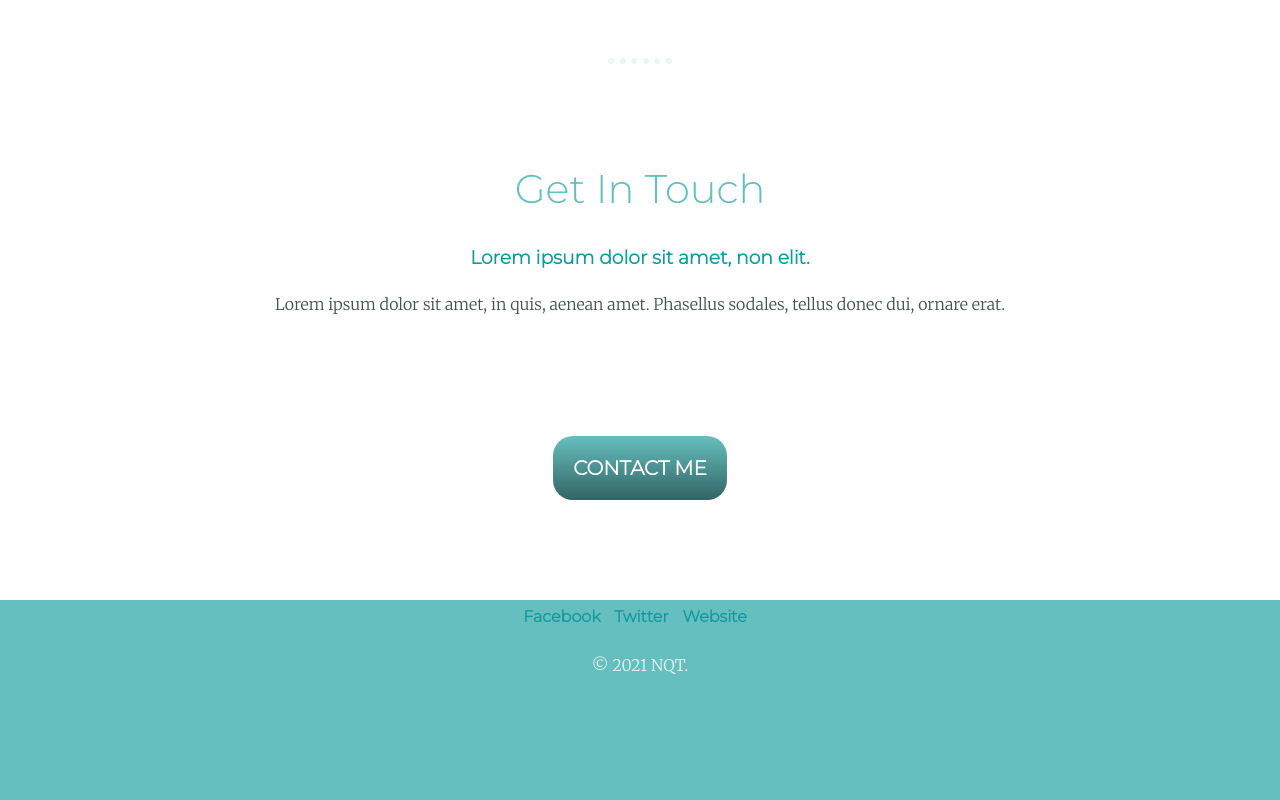
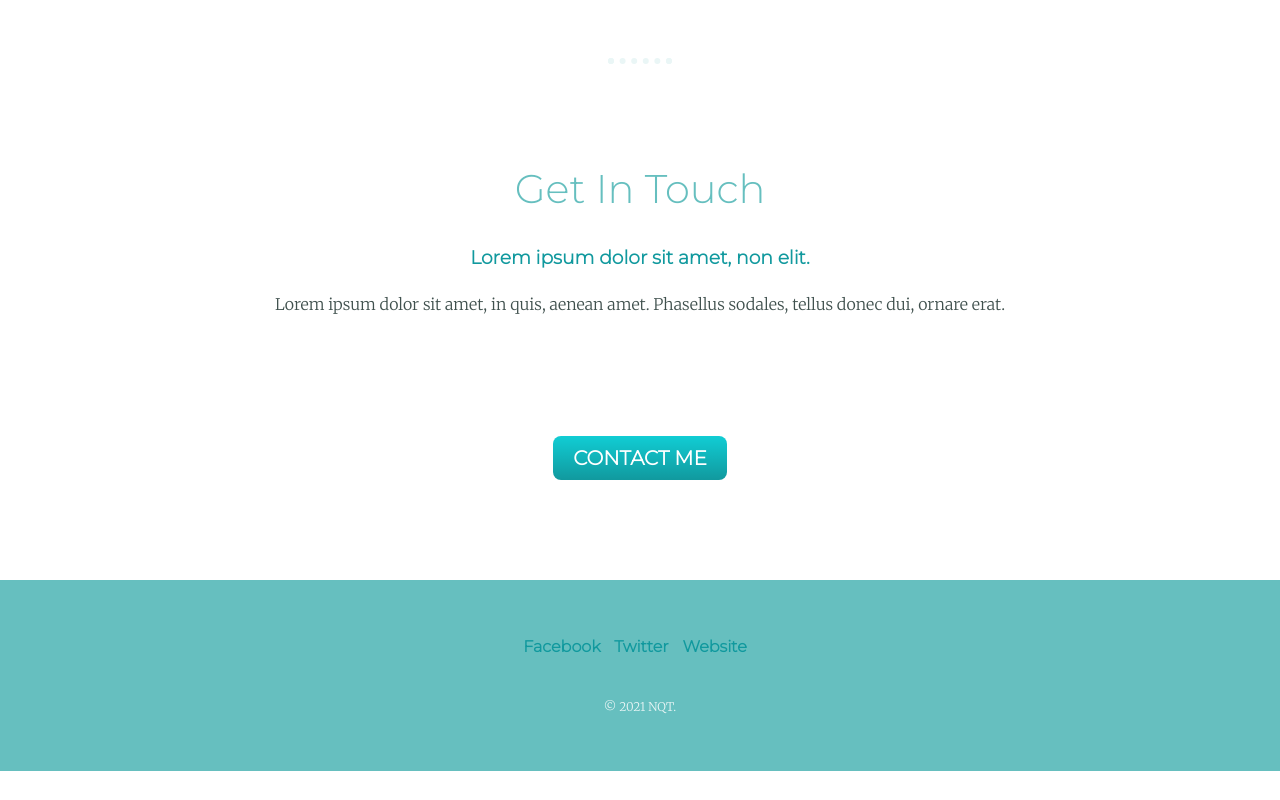
Before and after one commit to qtuan0802/CV, a plain HTML site: page index.html in a window 1280 px wide. Shown: the part 1972-2772 px from the top of the page. After the commit the page ends 2743 px from the top, so only its background shows below. Drawn offline with Linux system fonts and the light colour scheme.

Commit message:
update v1

```diff
--- a/css/styles.css
+++ b/css/styles.css
@@ -47,9 +47,9 @@ h3 {
 }
 
 .bottom-container {
-  height: 200px;
   background-color: #66bfbf;
   line-height: 2;
+  padding: 50px 0 20px;
 }
 
 .pro {
@@ -94,51 +94,43 @@ a {
   text-decoration: none;
   margin-right: 10px;
 }
+a:hover {
+  color: #eaf6f6;
+}
 .author {
   color: #eaf6f6;
+  font-size: 0.75rem;
+  padding: 20px 0;
 }
 .profile-logo {
   width: 10%;
 }
-/* .code-skill {
-  clear: left;
-}
-.child-skill {
-  clear: right;
-} */
 
-.BUTTON_TMC {
-  background: #66bfbf;
-  background-image: -webkit-linear-gradient(top, #66bfbf, #336464);
-  background-image: -moz-linear-gradient(top, #66bfbf, #336464);
-  background-image: -ms-linear-gradient(top, #66bfbf, #336464);
-  background-image: -o-linear-gradient(top, #66bfbf, #336464);
-  background-image: -webkit-gradient(to bottom, #66bfbf, #336464);
-  -webkit-border-radius: 20px;
-  -moz-border-radius: 20px;
-  border-radius: 20px;
+.btn {
+  background: #11cdd4;
+  background-image: -webkit-linear-gradient(top, #11cdd4, #11999e);
+  background-image: -moz-linear-gradient(top, #11cdd4, #11999e);
+  background-image: -ms-linear-gradient(top, #11cdd4, #11999e);
+  background-image: -o-linear-gradient(top, #11cdd4, #11999e);
+  background-image: linear-gradient(to bottom, #11cdd4, #11999e);
+  -webkit-border-radius: 8;
+  -moz-border-radius: 8;
+  border-radius: 8px;
+  font-family: "Montserrat", sans-serif;
   color: #ffffff;
-  font-family: "Montserrat", sans-serif;
   font-size: 20px;
-  font-weight: 600;
-  padding: 20px;
+  padding: 10px 20px 10px 20px;
   text-decoration: none;
+  margin: 100px auto;
   display: inline-block;
-  cursor: pointer;
-  text-align: center;
-  margin: 100px auto;
 }
 
-.BUTTON_TMC:hover {
-  border: solid #337fed 1px;
-  background: #1e62d0;
-  background-image: -webkit-linear-gradient(top, #1e62d0, #3d94f6);
-  background-image: -moz-linear-gradient(top, #1e62d0, #3d94f6);
-  background-image: -ms-linear-gradient(top, #1e62d0, #3d94f6);
-  background-image: -o-linear-gradient(top, #1e62d0, #3d94f6);
-  background-image: -webkit-gradient(to bottom, #1e62d0, #3d94f6);
-  -webkit-border-radius: 20px;
-  -moz-border-radius: 20px;
-  border-radius: 20px;
+.btn:hover {
+  background: #30e3cb;
+  background-image: -webkit-linear-gradient(top, #30e3cb, #2bc4ad);
+  background-image: -moz-linear-gradient(top, #30e3cb, #2bc4ad);
+  background-image: -ms-linear-gradient(top, #30e3cb, #2bc4ad);
+  background-image: -o-linear-gradient(top, #30e3cb, #2bc4ad);
+  background-image: linear-gradient(to bottom, #30e3cb, #2bc4ad);
   text-decoration: none;
 }
--- a/index.html
+++ b/index.html
@@ -61,7 +61,7 @@
           tellus donec dui, ornare erat.
         </p>
 
-        <a href="mailto:name@email.com" class="BUTTON_TMC">CONTACT ME</a>
+        <a href="mailto:name@email.com" class="btn">CONTACT ME</a>
       </div>
     </div>
 
```
